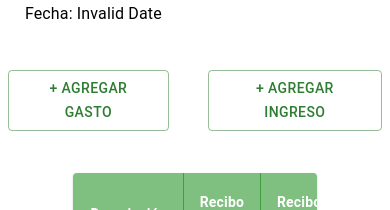
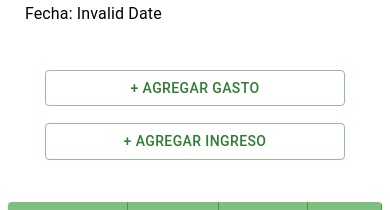
Before and after one commit to Dixa-dev/gestoDeClubFrontEnd, a React (Vite) app: page /event/1 in a window 390 px wide. Shown: the part 204-414 px from the top of the page. Built offline with nearby package versions, Linux system fonts and the light colour scheme; no server answers.

Commit message:
arreglando responsive modales y eventos

```diff
--- a/src/components/pages/comision/DetailEvent.jsx
+++ b/src/components/pages/comision/DetailEvent.jsx
@@ -8,7 +8,7 @@ import TableContainer from "@mui/material/TableContainer";
 import TableHead from "@mui/material/TableHead";
 import TableRow from "@mui/material/TableRow";
 import Paper from "@mui/material/Paper";
-import { Box, Button, TableCell, Typography } from "@mui/material";
+import { Box, Button, TableCell, Typography, useMediaQuery } from "@mui/material";
 import TransactionModal from "./TransactionModal"; // Importar el modal genérico
 
 // Estilos personalizados para las celdas de encabezado
@@ -41,6 +41,8 @@ const DetailEvent = () => {
 
   const { id } = useParams();
   const url = `https://gestor-de-club.vercel.app/api/eventos/${id}`;
+
+  const isMobile = useMediaQuery("(max-width:600px)");
 
   useEffect(() => {
     axios.get(url).then((res) => {
@@ -79,9 +81,32 @@ const DetailEvent = () => {
         <Typography variant="subtitle1" sx={{ marginTop: "0.5vh", marginLeft: "2vh" }}>
           Fecha: {new Date(data.createAd).toLocaleDateString("es-ES")}
         </Typography>
-        <Box sx={{ display: "flex", justifyContent: "center", gap: "10vw", marginTop: "5vh" }}>
-          <Button variant="outlined" color="success" onClick={() => handleOpenModal("expense")}>+ Agregar gasto</Button>
-          <Button variant="outlined" color="success" onClick={() => handleOpenModal("income")}> + Agregar ingreso</Button>
+        <Box
+          sx={{
+            display: "flex",
+            flexDirection: isMobile ? "column" : "row",
+            justifyContent: "center",
+            alignItems: "center",
+            gap: isMobile ? "2vh" : "10vw",
+            marginTop: "5vh"
+          }}
+        >
+          <Button
+            variant="outlined"
+            color="success"
+            onClick={() => handleOpenModal("expense")}
+            sx={{ width: isMobile ? "80%" : "auto" }}
+          >
+            + Agregar gasto
+          </Button>
+          <Button
+            variant="outlined"
+            color="success"
+            onClick={() => handleOpenModal("income")}
+            sx={{ width: isMobile ? "80%" : "auto" }}
+          >
+            + Agregar ingreso
+          </Button>
         </Box>
 
         <TransactionModal
@@ -92,7 +117,14 @@ const DetailEvent = () => {
           onTransactionSuccess={handleTransactionSuccess}
         />
         <Box sx={{ display: "flex", justifyContent: "center" }}>
-          <TableContainer component={Paper} sx={{ marginBottom: "10vh", marginTop: "5vh", width: "65%" }}>
+          <TableContainer
+            component={Paper}
+            sx={{
+              marginBottom: "10vh",
+              marginTop: "5vh",
+              width: isMobile ? "100%" : "65%"
+            }}
+          >
             <Table aria-label="customized table">
               <TableHead>
                 <TableRow>
--- a/src/components/pages/comision/TransactionModal.jsx
+++ b/src/components/pages/comision/TransactionModal.jsx
@@ -1,22 +1,7 @@
 import React, { useState } from "react";
-import { Box, Button, Modal, TextField, Typography } from "@mui/material";
+import { Box, Button, Modal, TextField, Typography, useMediaQuery } from "@mui/material";
 import axios from "axios";
 
-const modalStyle = {
-  position: "absolute",
-  top: "50%",
-  left: "50%",
-  transform: "translate(-50%, -50%)",
-  width: 400,
-  bgcolor: "background.paper",
-  boxShadow: 24,
-  p: 4,
-  display: "flex",
-  flexDirection: "column",
-  gap: 2,
-};
-
-// Modal genérico para agregar ingresos o gastos
 const TransactionModal = ({ open, handleClose, type, eventId, onTransactionSuccess }) => {
   const [formData, setFormData] = useState({
     nombre: "",
@@ -26,13 +11,28 @@ const TransactionModal = ({ open, handleClose, type, eventId, onTransactionSucce
   });
 
   const isIncome = type === "income";
+  const isMobile = useMediaQuery("(max-width:600px)");
+
+  const modalStyle = {
+    position: "absolute",
+    top: "50%",
+    left: "50%",
+    transform: "translate(-50%, -50%)",
+    width: isMobile ? "80%" : 400,
+    bgcolor: "background.paper",
+    boxShadow: 24,
+    p: 4,
+    display: "flex",
+    flexDirection: "column",
+    gap: 2,
+  };
 
   const handleChange = (e) => {
     const { name, value } = e.target;
     setFormData({
       ...formData,
       [name]: name === "monto" || name === "reciboInicial" || name === "reciboFinal"
-        ? parseInt(value, 10) || 0 // Convertir a entero, asegurando que no sea NaN
+        ? parseInt(value, 10) || 0
         : value,
     });
   };
@@ -40,7 +40,7 @@ const TransactionModal = ({ open, handleClose, type, eventId, onTransactionSucce
   const handleSubmit = () => {
     const data = {
       nombre: formData.nombre,
-      monto: formData.monto, // Asegurar que monto sea un entero
+      monto: formData.monto,
       eventoId: parseInt(eventId, 10),
       ...(isIncome && {
         reciboInicial: formData.reciboInicial,
@@ -56,7 +56,7 @@ const TransactionModal = ({ open, handleClose, type, eventId, onTransactionSucce
       .post(url, data)
       .then((response) => {
         handleClose();
-        onTransactionSuccess(response.data); // Llamar a la función para actualizar el estado
+        onTransactionSuccess(response.data);
       })
       .catch((error) => {
         console.error("Error al agregar transacción:", error);
@@ -93,7 +93,7 @@ const TransactionModal = ({ open, handleClose, type, eventId, onTransactionSucce
             />
           </>
         )}
-        <Box sx={{display:"flex", justifyContent:"space-between", marginTop:"2vh" }} >
+        <Box sx={{ display: "flex", justifyContent: "space-between", marginTop: "2vh" }}>
           <Button variant="outlined" color="success" onClick={handleClose}>
             Salir
           </Button>
```
